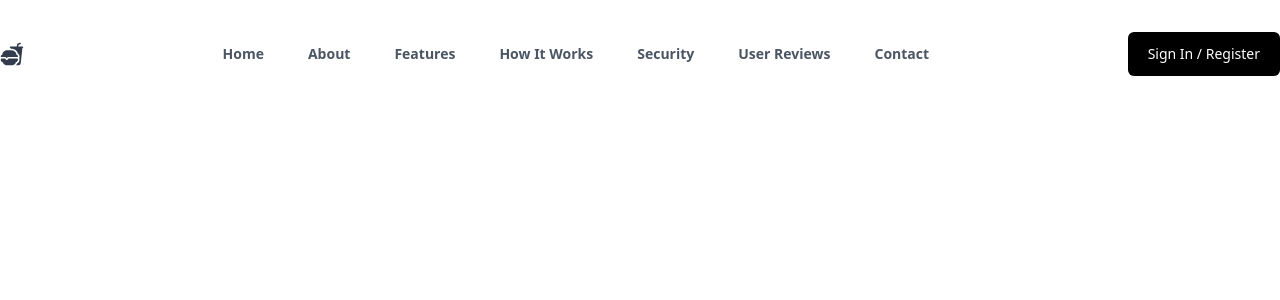
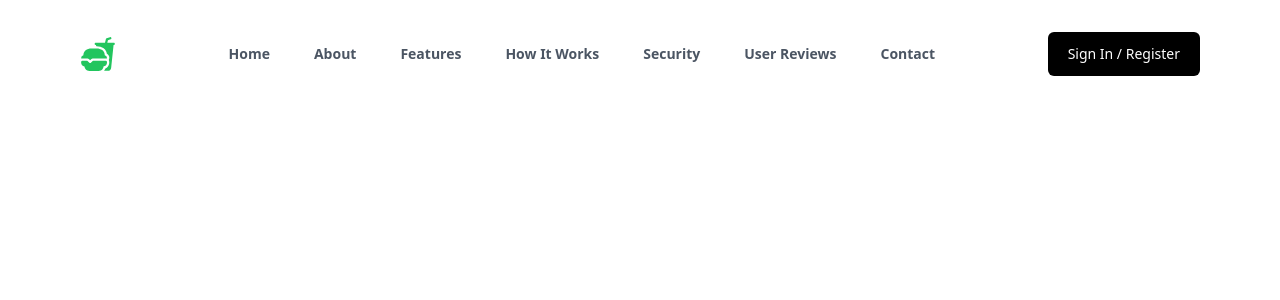
Before and after one commit to kameyaw14/Restaurant-Landing-Page, a React (Vite) app in the folder frontend/: page / in a window 1280 px wide. Shown: the top 300 px of the page. Built offline with nearby package versions, Linux system fonts and the light colour scheme.

Commit message:
adding navbar

```diff
--- a/frontend/src/components/NavBar.jsx
+++ b/frontend/src/components/NavBar.jsx
@@ -21,7 +21,7 @@ const NavBar = () => {
             onClick={() => navigate("/")}
             className={`text-2xl flex items-center gap-2 cursor-pointer font-bold uppercase`}
           >
-            <IoFastFood />
+            <IoFastFood className="size-9 text-green-500" />
           </div>
           {/* menu section */}
           <div className="hidden lg:block">
@@ -65,9 +65,9 @@ const NavBar = () => {
           {/* mobile hamburger menu section */}
           <div onClick={() => setOpen((prev) => !prev)} className="lg:hidden">
             {open ? (
-              <AiOutlineClose className="text-3xl" />
+              <AiOutlineClose className="text-3xl cursor-pointer" />
             ) : (
-              <GiHamburgerMenu className="text-3xl" />
+              <GiHamburgerMenu className="text-3xl cursor-pointer" />
             )}
           </div>
         </div>
--- a/frontend/tailwind.config.js
+++ b/frontend/tailwind.config.js
@@ -3,7 +3,18 @@ import daisyui from "daisyui";
 export default {
   content: ["./index.html", "./src/**/*.{js,ts,jsx,tsx}"],
   theme: {
-    extend: {},
+    extend: {
+      container: {
+        center: true,
+        padding: {
+          DEFAULT: "1rem",
+          sm: "2rem",
+          lg: "4rem",
+          xl: "5rem",
+          "2xl": "6rem",
+        },
+      },
+    },
   },
   plugins: [daisyui],
   daisyui: {
```
